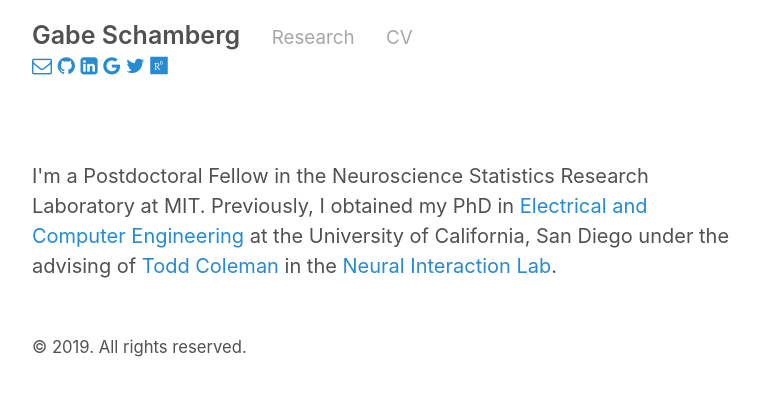
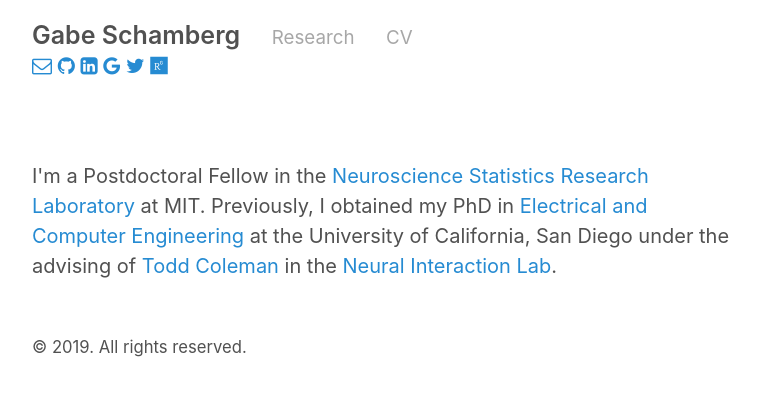
Before and after one commit to gabeschamberg/gabeschamberg.github.io, a Jekyll site: the page built from index.html, in a window 1280 px wide. Shown: the top 396 px of the page, without its empty margins (258-1018 px from the left). Built offline with Jekyll 4.4.1, drawn with Linux system fonts in a browser that asks for light colours; nearby versions of some CDN libraries; the list of posts is cut into pages by our own code; some of the changed lines change nothing that is shown.

Commit message:
Updating

```diff
--- a/index.html
+++ b/index.html
@@ -4,7 +4,7 @@ title: Home
 ---
 
 <p>
-I'm a Postdoctoral Fellow in the Neuroscience Statistics Research Laboratory at MIT. Previously, I obtained my PhD in <a href="http://www.ece.ucsd.edu/">Electrical and Computer Engineering</a> at the University of California, San Diego under the advising of <a href="http://jacobsschool.ucsd.edu/faculty/faculty_bios/index.sfe?fmp_recid=331">Todd Coleman</a> in the <a href="http://coleman.ucsd.edu/">Neural Interaction Lab</a>.
+I'm a Postdoctoral Fellow in the <a href="http://www.neurostat.mit.edu">Neuroscience Statistics Research Laboratory</a> at MIT. Previously, I obtained my PhD in <a href="http://www.ece.ucsd.edu/">Electrical and Computer Engineering</a> at the University of California, San Diego under the advising of <a href="http://jacobsschool.ucsd.edu/faculty/faculty_bios/index.sfe?fmp_recid=331">Todd Coleman</a> in the <a href="http://coleman.ucsd.edu/">Neural Interaction Lab</a>.
 </p>
 
 <br>
```
